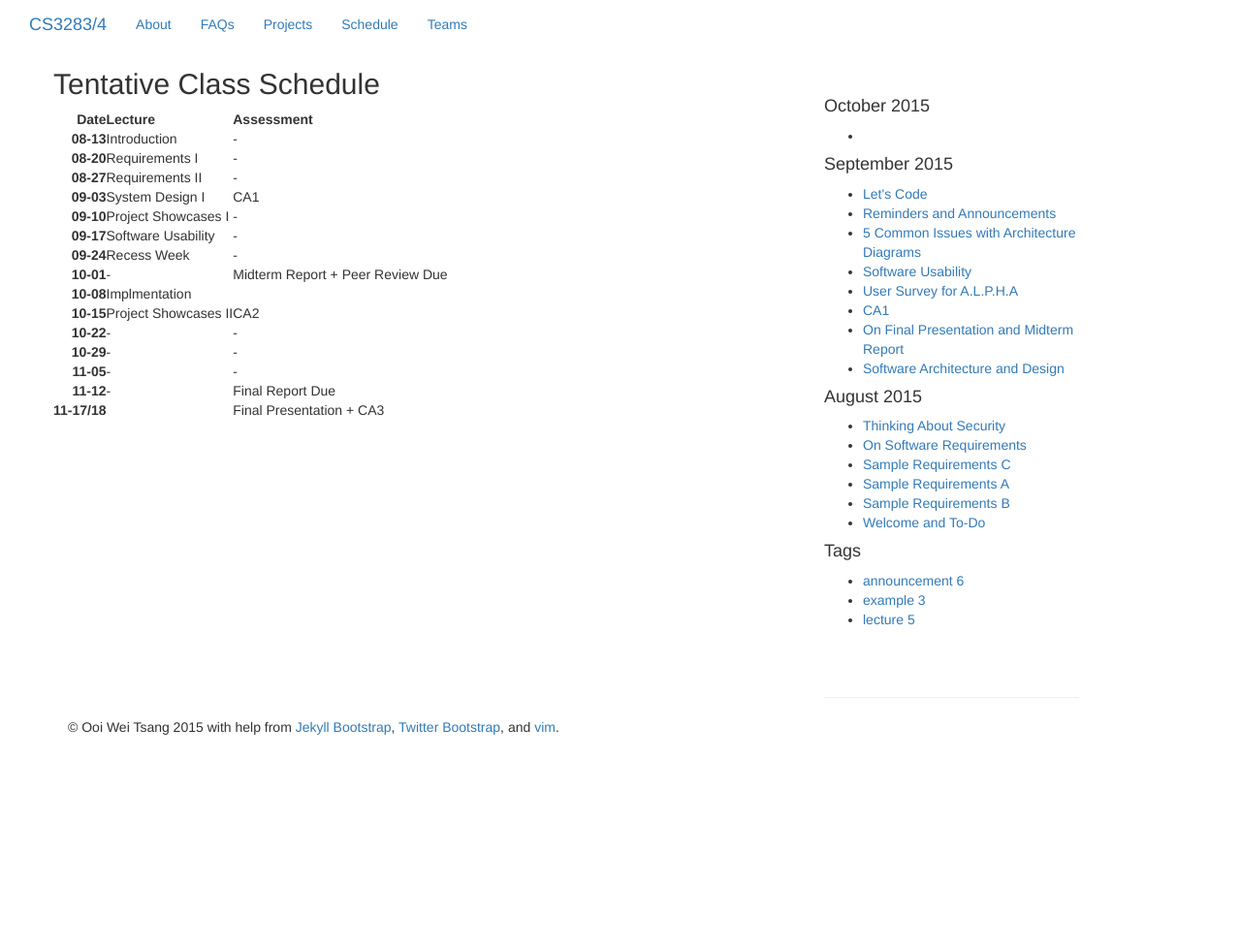
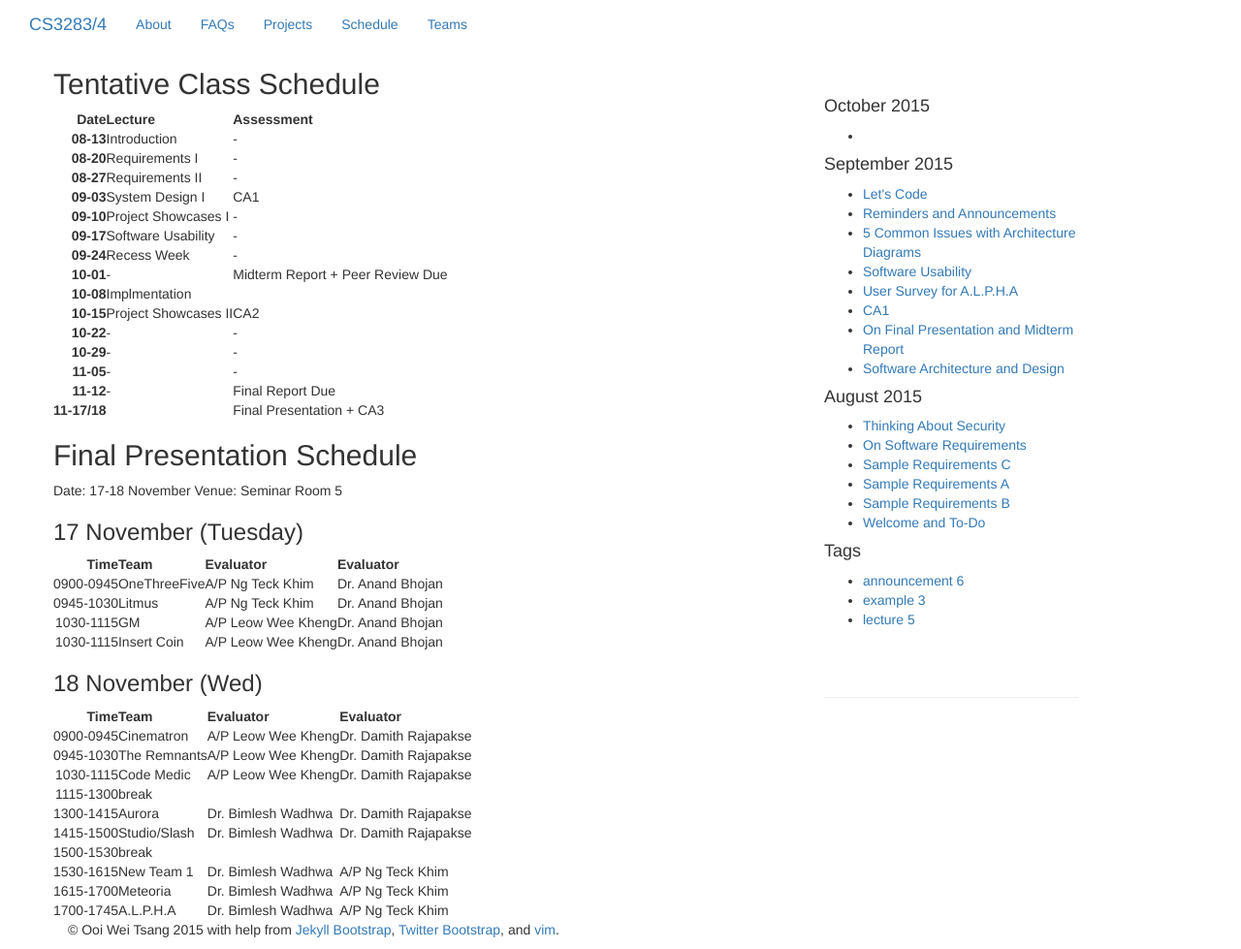
Before and after one commit to nus-mtp/1516, a Jekyll site: the page built from schedule.md, in a window 1280 px wide. Shown: the whole page at 97% size. Built offline with Jekyll 4.4.1, drawn with Linux system fonts in a browser that asks for light colours; nearby versions of some CDN libraries; library files that are not in the unit come from our copies; Markdown is read by kramdown in place of the engine named in the settings; before the commit the page ends 900 px from its top, so only the background shows below that.

Commit message:
Added Final Presentation Schedule

```diff
--- a/schedule.md
+++ b/schedule.md
@@ -23,3 +23,33 @@ group: navigation
 | **11-05** | - | - |
 | **11-12** | - | Final Report Due  |
 | **11-17/18** |  | Final Presentation + CA3 |
+
+## Final Presentation Schedule
+
+Date: 17-18 November
+Venue: Seminar Room 5
+
+
+### 17 November (Tuesday)
+
+| Time | Team | Evaluator | Evaluator |
+|-----:|:----------|:----------|:-----|
+| 0900-0945 | OneThreeFive | A/P Ng Teck Khim | Dr. Anand Bhojan |
+| 0945-1030 | Litmus | A/P Ng Teck Khim | Dr. Anand Bhojan |
+| 1030-1115 | GM | A/P Leow Wee Kheng | Dr. Anand Bhojan |
+| 1030-1115 | Insert Coin | A/P Leow Wee Kheng | Dr. Anand Bhojan |
+
+### 18 November (Wed)
+
+| Time | Team | Evaluator | Evaluator |
+|-----:|:----------|:----------|:-----|
+| 0900-0945 | Cinematron | A/P Leow Wee Kheng | Dr. Damith Rajapakse |
+| 0945-1030 | The Remnants | A/P Leow Wee Kheng | Dr. Damith Rajapakse |
+| 1030-1115 | Code Medic | A/P Leow Wee Kheng | Dr. Damith Rajapakse |
+| 1115-1300 | break |||
+| 1300-1415 | Aurora | Dr. Bimlesh Wadhwa | Dr. Damith Rajapakse |
+| 1415-1500 | Studio/Slash | Dr. Bimlesh Wadhwa | Dr. Damith Rajapakse |
+| 1500-1530 | break |||
+| 1530-1615 | New Team 1 | Dr. Bimlesh Wadhwa | A/P Ng Teck Khim|
+| 1615-1700 | Meteoria | Dr. Bimlesh Wadhwa | A/P Ng Teck Khim |
+| 1700-1745 | A.L.P.H.A | Dr. Bimlesh Wadhwa | A/P Ng Teck Khim |
```
